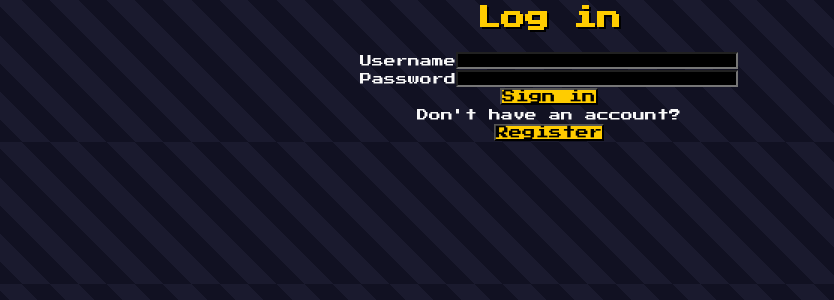
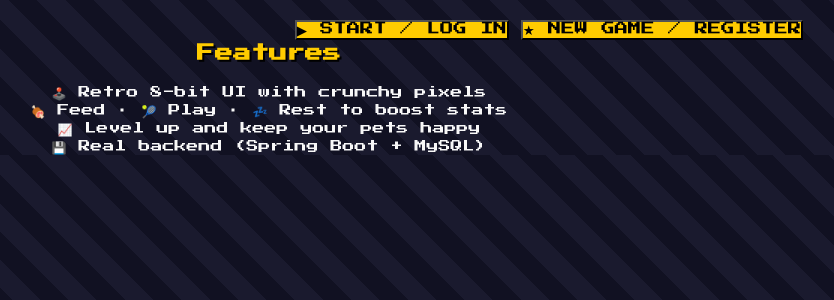
Before and after one commit to skperry99/pixel-pets, a React (Vite) app in the folder frontend/: page / in a window 1280 px wide. Before the commit this address led to /login. Shown: the top 300 px of the page, without its empty margins (91-925 px from the left). Built offline with nearby package versions, Linux system fonts and the light colour scheme.

Commit message:
Added Landing page and route

```diff
--- a/frontend/src/App.jsx
+++ b/frontend/src/App.jsx
@@ -4,20 +4,23 @@
   Route,
   Navigate,
 } from "react-router-dom";
+import Landing from "./pages/Landing";
 import Login from "./pages/Login";
+import Register from "./pages/Register";
 import Dashboard from "./pages/Dashboard";
-import Register from "./pages/Register";
 import Settings from "./pages/Settings";
 
 export default function App() {
   return (
     <Router>
       <Routes>
-        <Route path="/" element={<Navigate to="/login" replace />} />
+        <Route path="/" element={<Landing />} />
+        <Route path="/login" element={<Login />} />
         <Route path="/register" element={<Register />} />
-        <Route path="/login" element={<Login />} />
         <Route path="/dashboard" element={<Dashboard />} />
         <Route path="/settings" element={<Settings />} />
+        {/* fallback: */}
+        <Route path="*" element={<Navigate to="/" replace />} />
       </Routes>
     </Router>
   );
--- /dev/null
+++ b/frontend/src/pages/Landing.jsx
@@ -0,0 +1,28 @@
+import { Link, useNavigate } from "react-router-dom";
+
+export default function Landing() {
+  const navigate = useNavigate();
+
+  return (
+    <>
+      <header>
+        {/* CTAs */}
+        <div style={{ display: "flex", gap: "0.75rem", justifyContent: "center", marginTop: "1.25rem" }}>
+          <button onClick={() => navigate("/login")}>▶ START / LOG IN</button>
+          <button onClick={() => navigate("/register")}>★ NEW GAME / REGISTER</button>
+        </div>
+      </header>
+
+      {/* Feature tease panel */}
+      <section className="panel" style={{ maxWidth: 720 }}>
+        <h2>Features</h2>
+        <ul style={{ listStyle: "none", marginTop: "0.75rem" }}>
+          <li>🕹️ Retro 8-bit UI with crunchy pixels</li>
+          <li>🍖 Feed · 🎾 Play · 💤 Rest to boost stats</li>
+          <li>📈 Level up and keep your pets happy</li>
+          <li>💾 Real backend (Spring Boot + MySQL)</li>
+        </ul>
+      </section>
+    </>
+  );
+}
--- a/frontend/src/pages/Login.jsx
+++ b/frontend/src/pages/Login.jsx
@@ -1,5 +1,5 @@
 import { useState } from "react";
-import { useNavigate } from "react-router-dom";
+import { useNavigate, Link } from "react-router-dom";
 import { login } from "../api";
 
 export default function Login() {
@@ -24,8 +24,8 @@
   }
 
   return (
-    <div>
-      <h1>Log in</h1>
+    <>
+      <h2>Log in</h2>
       <form onSubmit={handleSubmit}>
         <div>
           <label>Username</label>
@@ -48,11 +48,11 @@
         </div>
         {error && <p>{error}</p>}
         <button type="submit" disabled={loading}>
-          {loading ? "Signing in..." : "Sign in"}
+          {loading ? "CHECKING..." : "LOG IN"}
         </button>
-        <p>Don't have an account?</p>
-        <button onClick={() => navigate("/register")}>Register</button>
+        <p>New to Pixel Pets?</p>
+        <button onClick={() => navigate("/register")}>Create an account</button>
       </form>
-    </div>
+    </>
   );
 }
```
